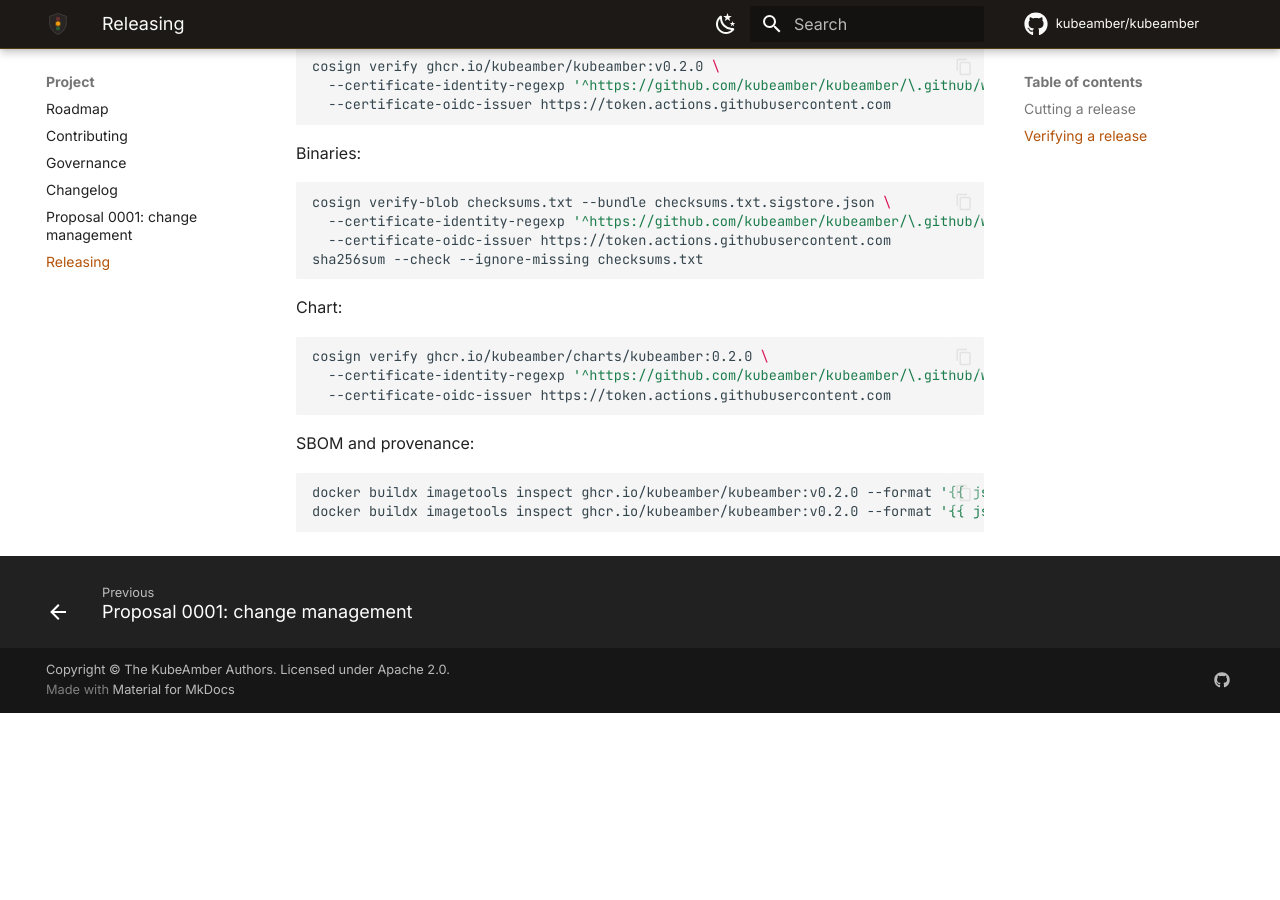
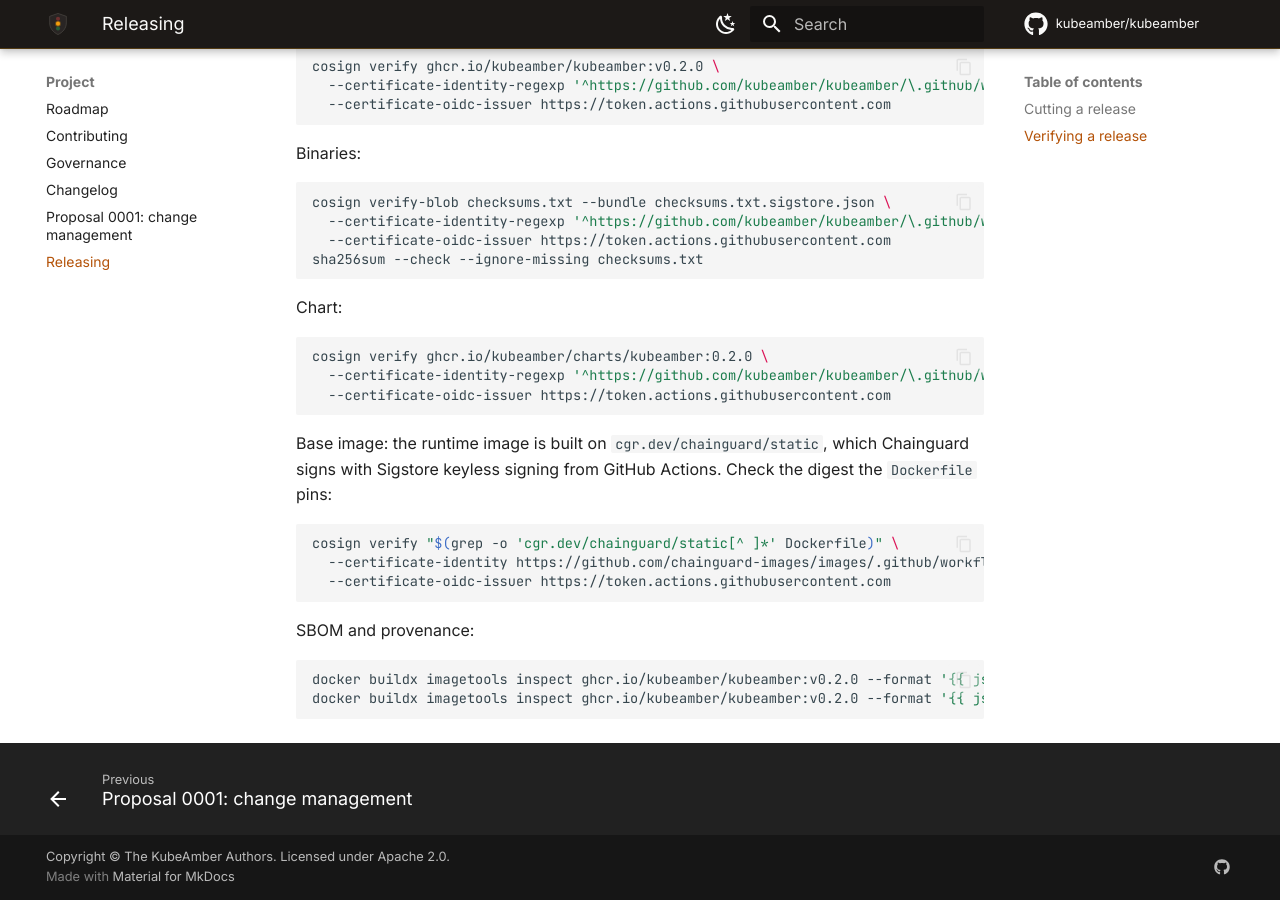
Before and after one commit to kubeamber/kubeamber, an MkDocs documentation site: the page built from docs/releasing.md, in a window 1280 px wide and 900 px high, scrolled down 1048 px. Built offline with MkDocs 1.6.1 and Material for MkDocs 9.7.7, drawn with Linux system fonts in a browser that asks for light colours; comment, search, counter and statistics services are not loaded; before the commit the page ends 1761 px from its top, so only the background shows below that.

Commit message:
build: base the image on cgr.dev/chainguard/static
Replace gcr.io/distroless/static:nonroot with Chainguard's static image,
pinned by digest. It is Wolfi-based, signed by Chainguard with Sigstore, and
runs as the same non-root user (65532), so nothing else changes.

hack/Dockerfile.local, used for kind runs and CI's e2e, now pins the same
base and digest; it had fallen behind the release image because Dependabot
only watches the repository root.

The build stage stays on golang:1.26: cgr.dev/chainguard/go is free only as
:latest, which already ships Go 1.27, while go.mod and CI use 1.26.

docs/releasing.md shows how to verify the base image's signature.

Signed-off-by: Sathpal-Singh <sathpal.gnec@gmail.com>

````diff
--- a/docs/releasing.md
+++ b/docs/releasing.md
@@ -62,6 +62,16 @@
   --certificate-oidc-issuer https://token.actions.githubusercontent.com
 ```
 
+Base image: the runtime image is built on `cgr.dev/chainguard/static`, which
+Chainguard signs with Sigstore keyless signing from GitHub Actions. Check the
+digest the `Dockerfile` pins:
+
+```sh
+cosign verify "$(grep -o 'cgr.dev/chainguard/static[^ ]*' Dockerfile)" \
+  --certificate-identity https://github.com/chainguard-images/images/.github/workflows/release.yaml@refs/heads/main \
+  --certificate-oidc-issuer https://token.actions.githubusercontent.com
+```
+
 SBOM and provenance:
 
 ```sh
````
Also changed, not shown: CHANGELOG.md (+5 -0 lines), 2 other files.
